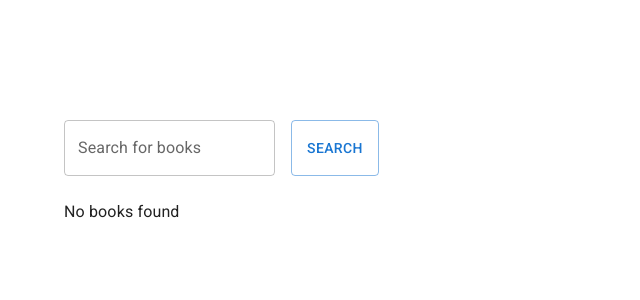
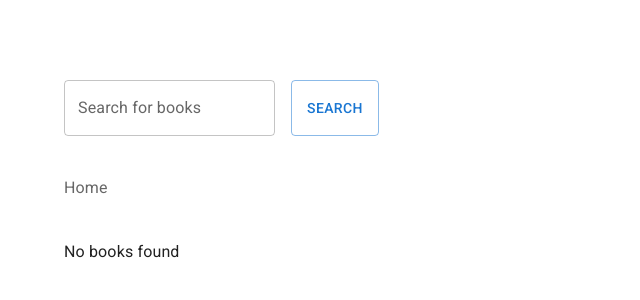
Before and after one commit to b-jakubowski/google-books-table, a React (Vite) app: page / in a window 1280 px wide. Shown: the top 300 px of the page, without its empty margins (0-640 px from the left). Built offline with nearby package versions, Linux system fonts and the light colour scheme.

Commit message:
add breadcrumbs component, add react-router

```diff
--- a/package.json
+++ b/package.json
@@ -17,7 +17,8 @@
     "@mui/material": "^5.15.20",
     "@tanstack/react-query": "^5.45.1",
     "react": "^18.2.0",
-    "react-dom": "^18.2.0"
+    "react-dom": "^18.2.0",
+    "react-router-dom": "^6.23.1"
   },
   "devDependencies": {
     "@tanstack/eslint-plugin-query": "^5.43.1",
--- a/src/App.tsx
+++ b/src/App.tsx
@@ -1,6 +1,14 @@
 import { CssBaseline } from '@mui/material'
 import { QueryClient, QueryClientProvider } from '@tanstack/react-query'
 import { Content } from './components'
+import { RouterProvider, createBrowserRouter } from 'react-router-dom'
+
+const router = createBrowserRouter([
+  {
+    path: '/',
+    element: <Content />,
+  },
+])
 
 const queryClient = new QueryClient()
 
@@ -8,7 +16,7 @@ function App() {
   return (
     <QueryClientProvider client={queryClient}>
       <CssBaseline />
-      <Content />
+      <RouterProvider router={router} />
     </QueryClientProvider>
   )
 }
--- a/src/components/BookListTable/BookListTable.tsx
+++ b/src/components/BookListTable/BookListTable.tsx
@@ -17,7 +17,7 @@ type BookListTableProps = {
   bookList?: BookVolume[]
   isPending: boolean
   isError: boolean
-  onRowClick: (id: string) => void
+  onRowClick: (id: string, title: string) => void
 }
 
 export const BookListTable: FC<BookListTableProps> = ({
@@ -58,7 +58,7 @@ export const BookListTable: FC<BookListTableProps> = ({
             <BookListTableRow
               key={book.id}
               book={book}
-              onRowClick={() => onRowClick(book.id)}
+              onRowClick={onRowClick}
             />
           ))}
         </TableBody>
--- a/src/components/BookListTable/BookListTableRow/BookListTableRow.tsx
+++ b/src/components/BookListTable/BookListTableRow/BookListTableRow.tsx
@@ -4,7 +4,7 @@ import { BookVolume } from '../../../types'
 
 type BookListTableRowProps = {
   book: BookVolume
-  onRowClick: (id: string) => void
+  onRowClick: (id: string, title: string) => void
 }
 
 export const BookListTableRow: FC<BookListTableRowProps> = ({
@@ -15,7 +15,7 @@ export const BookListTableRow: FC<BookListTableRowProps> = ({
   const authors = volumeInfo?.authors ? volumeInfo?.authors.join(', ') : '-'
 
   return (
-    <TableRow hover onClick={() => onRowClick(id)}>
+    <TableRow hover onClick={() => onRowClick(id, volumeInfo.title)}>
       <TableCell>{id}</TableCell>
       <TableCell>
         <Typography fontWeight={500}>{volumeInfo.title}</Typography>
--- a/src/components/Content/Content.tsx
+++ b/src/components/Content/Content.tsx
@@ -1,9 +1,10 @@
 import { useState } from 'react'
 import { useQuery } from '@tanstack/react-query'
-import { BookListTable, Search } from '../'
+import { BookListTable, Search, TableBreadcumbs } from '../'
 import { BookVolume } from '../../types'
-import { Box, Container } from '@mui/material'
+import { Box, Breadcrumbs, Container, Typography } from '@mui/material'
 import { BookDetailsTable } from '../BookDetailsTable/BookDetailsTable'
+import { useSearchParams } from 'react-router-dom'
 
 const volumeDetailsURL = `https://www.googleapis.com/books/v1/volumes/`
 const volumeListURL = `https://www.googleapis.com/books/v1/volumes?
@@ -21,15 +22,23 @@ const fetchVolumeDetails = (volumeId: string | null) =>
   fetch(`${volumeDetailsURL}${volumeId}`).then((res) => res.json())
 
 export const Content = () => {
-  const [searchQuery, setSearchQuery] = useState<string | null>(null)
-  const [bookDetailsId, setBookDetailsId] = useState<string | null>(null)
+  const [bookDetailsTitle, setBookDetailsTitle] = useState<string | null>(null)
+  const [searchParams, setSearchParams] = useSearchParams()
 
-  const { isPending, fetchStatus, error, data } = useQuery<{
+  const searchParam = searchParams.get('search')
+  const detailsParam = searchParams.get('details')
+
+  const {
+    isPending,
+    fetchStatus,
+    error,
+    data: bookList,
+  } = useQuery<{
     items: BookVolume[]
   }>({
-    queryKey: ['bookVolumesSearch', searchQuery],
-    queryFn: () => fetchVolumeList(searchQuery),
-    enabled: !!searchQuery,
+    queryKey: ['bookVolumesSearch', searchParam],
+    queryFn: () => fetchVolumeList(searchParam),
+    enabled: !!searchParam,
   })
 
   const {
@@ -37,18 +46,24 @@ export const Content = () => {
     error: bookDetailsError,
     data: bookDetails,
   } = useQuery<BookVolume>({
-    queryKey: ['bookDetails', bookDetailsId],
-    queryFn: () => fetchVolumeDetails(bookDetailsId),
-    enabled: !!bookDetailsId,
+    queryKey: ['bookDetails', detailsParam],
+    queryFn: () => fetchVolumeDetails(detailsParam),
+    enabled: !!detailsParam,
   })
-
-  const books = data?.items
 
   return (
     <Container maxWidth="xl">
-      <Box sx={{ height: '100vh', padding: 5 }}>
-        <Search onSearchClick={setSearchQuery} />
-        {bookDetailsId ? (
+      <Box paddingX={5}>
+        <Search
+          onSearchClick={(seachQuery) => {
+            setSearchParams((prev) => {
+              prev.set('search', seachQuery)
+              return prev
+            })
+          }}
+        />
+        <TableBreadcumbs bookTitle={bookDetailsTitle} />
+        {detailsParam ? (
           <BookDetailsTable
             bookDetails={bookDetails}
             isPending={isBookDetailsPending}
@@ -56,10 +71,17 @@ export const Content = () => {
           />
         ) : (
           <BookListTable
-            bookList={books}
+            bookList={bookList?.items}
             isError={!!error}
             isPending={isPending && fetchStatus !== 'idle'}
-            onRowClick={setBookDetailsId}
+            onRowClick={(id, bookTitle) => {
+              setBookDetailsTitle(bookTitle)
+
+              setSearchParams((prev) => {
+                prev.set('details', id)
+                return prev
+              })
+            }}
           />
         )}
       </Box>
--- /dev/null
+++ b/src/components/TableBreadcumbs/TableBreadcumbs.tsx
@@ -0,0 +1,47 @@
+import { Breadcrumbs, Typography } from '@mui/material'
+import { FC } from 'react'
+import { useSearchParams } from 'react-router-dom'
+
+type TableBreadcumbsProps = {
+  bookTitle: string | null
+}
+
+export const TableBreadcumbs: FC<TableBreadcumbsProps> = ({ bookTitle }) => {
+  const [searchParams, setSearchParams] = useSearchParams()
+
+  const searchParam = searchParams.get('search')
+  const detailsParam = searchParams.get('details')
+
+  return (
+    <Breadcrumbs aria-label="breadcrumb" sx={{ marginY: 5 }}>
+      <Typography
+        sx={{ cursor: 'pointer' }}
+        onClick={() =>
+          setSearchParams((prev) => {
+            prev.delete('details')
+            prev.delete('search')
+            return prev
+          })
+        }
+      >
+        Home
+      </Typography>
+      {searchParam && (
+        <Typography
+          sx={{ cursor: 'pointer' }}
+          onClick={() =>
+            setSearchParams((prev) => {
+              prev.delete('details')
+              return prev
+            })
+          }
+        >
+          Search: "{searchParam}"
+        </Typography>
+      )}
+      {detailsParam && (
+        <Typography color="text.primary">{bookTitle}</Typography>
+      )}
+    </Breadcrumbs>
+  )
+}
--- a/src/components/index.ts
+++ b/src/components/index.ts
@@ -2,3 +2,4 @@ export { Search } from './Search/Search'
 export { Content } from './Content/Content'
 export { BookListTable } from './BookListTable/BookListTable'
 export { TableSkeleton } from './TableSkeleton/TableSkeleton'
+export { TableBreadcumbs } from './TableBreadcumbs/TableBreadcumbs'
--- a/tsconfig.json
+++ b/tsconfig.json
@@ -18,7 +18,8 @@
     "strict": true,
     "noUnusedLocals": true,
     "noUnusedParameters": true,
-    "noFallthroughCasesInSwitch": true
+    "noFallthroughCasesInSwitch": true,
+    "noImplicitAny": false
   },
   "include": ["src"],
   "references": [{ "path": "./tsconfig.node.json" }]
```
Also changed, not shown: 1 other file (tests, documents, lock files or other folders).
